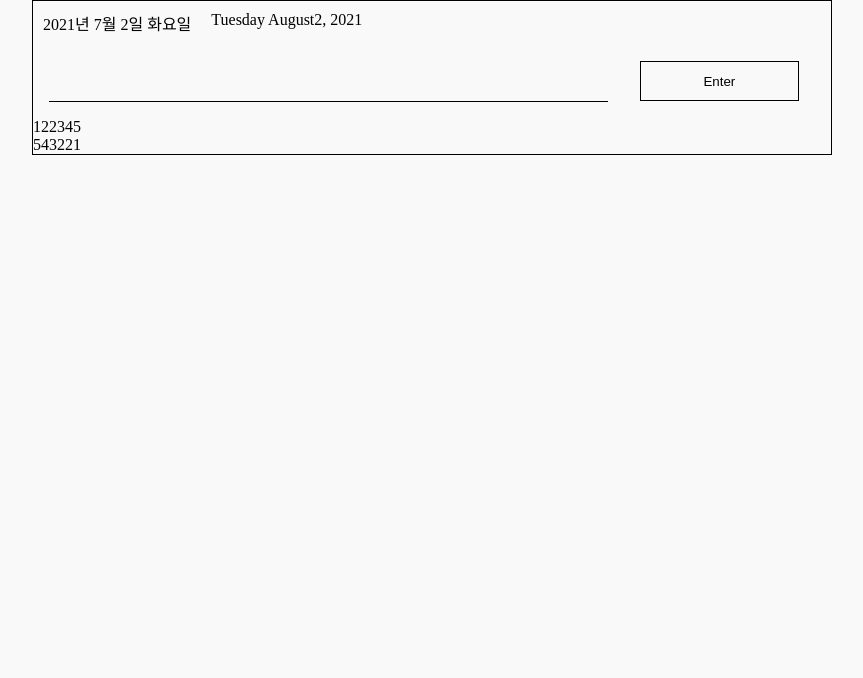
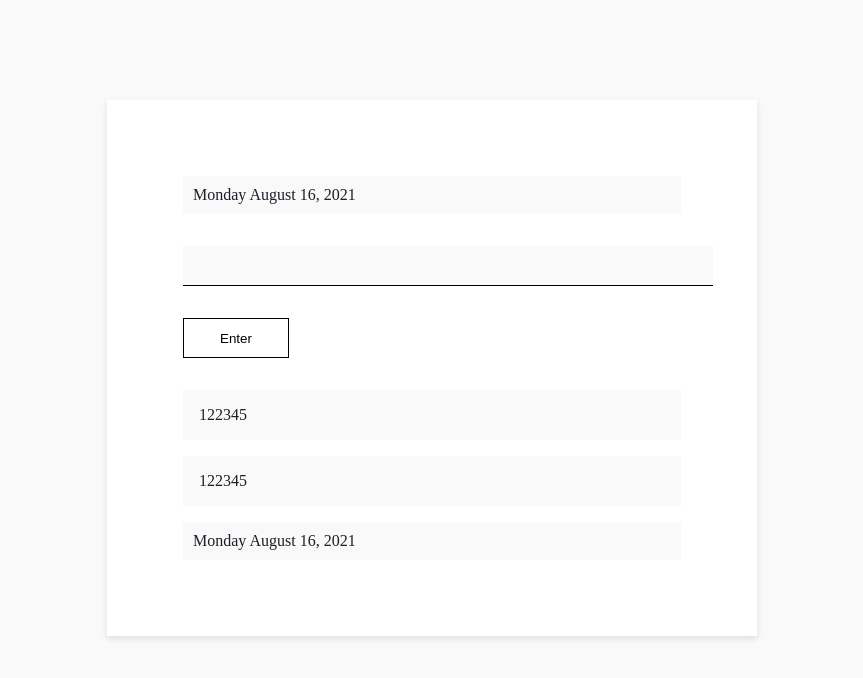
Before and after one commit to ha3158987/SolarConnect, a React (Create React App) app: page / in a window 1280 px wide. Shown: the top 678 px of the page, without its empty margins (208-1071 px from the left). Built offline with nearby package versions, Linux system fonts and the light colour scheme.

Commit message:
feat/timer #9

```diff
--- a/src/common/SortedOutputBox.jsx
+++ b/src/common/SortedOutputBox.jsx
@@ -1,4 +1,5 @@
 import { useState } from "react";
+import styled from "@emotion/styled";
 
 const SortedOutputBox = () => {
   const testNumber = [2, 3, 5, 1, 2, 4];
@@ -35,14 +36,22 @@ const SortedOutputBox = () => {
   };
 
   return (
-  <div>
-    <div>
+  <SortedContainer>
+    <SortedLayout>
       {descending()}
-    </div>
-    <div>
-      {ascending()}
-    </div>
-  </div>);
+    </SortedLayout>
+  </SortedContainer>
+  );
 };
 
+const SortedContainer = styled.div`
+  display: flex;
+  margin : 1rem;
+`;
+
+const SortedLayout = styled.div`
+  display: flex;
+  margin : 1rem;
+`;
+
 export default SortedOutputBox;
--- a/src/common/UTCTimer.jsx
+++ b/src/common/UTCTimer.jsx
@@ -1,26 +1,9 @@
+import { ClassNames } from "@emotion/react";
 import styled from "@emotion/styled";
-
-const currTime = new Date();
-const week = new Array('일요일', '월요일', '화요일', '수요일', '목요일', '금요일', '토요일');
-const weekEng = new Array('Sunday', 'Monday', 'Tuesday', 'Wednesday', 'Thursday', 'Friday', 'Saturday');
-const monthEng = new Array('January', 'February', 'March', 'April', 'May', 'June', 'July', 'August', 'September', 'October', 'November', 'December');
-const year = currTime.getFullYear();
-const month = currTime.getMonth();
-const day = currTime.getDay();
-
-const korFormatDate = (date) => {
-  return year + '년' + ' '
-  + month + '월' + ' ' + day + '일' + ' '
-  + week[day];
-};
-
-const usFormatDate = (date) => {
-  return weekEng[day] + ' ' +  monthEng[month]
-  + day + ', ' + year;
-};
 
 const TimerContainer = styled.div`
   display: flex;
+  margin: 1rem;
 `;
 
 const TimerLayout = styled.span`
@@ -30,13 +13,27 @@ const TimerLayout = styled.span`
 
 
 const UTCTimer = () => {
+  const currTime = new Date();
+  const week = new Array('일요일', '월요일', '화요일', '수요일', '목요일', '금요일', '토요일');
+  const weekEng = new Array('Sunday', 'Monday', 'Tuesday', 'Wednesday', 'Thursday', 'Friday', 'Saturday');
+  const monthEng = new Array('January', 'February', 'March', 'April', 'May', 'June', 'July', 'August', 'September', 'October', 'November', 'December');
+  const korCurrTime = new Date(currTime.getTime());
+  const usCurrTime = new Date(currTime.getTime() - (840 * 60 * 1000));
+
+  const korFormatDate = (date) => {
+    return date.getFullYear() + '년' + ' '
+    + (date.getMonth() +1) + '월' + ' ' + date.getDate() + '일' + ' '
+    + week[date.getDay()];
+  };
+
+  const usFormatDate = (date) => {
+    return weekEng[date.getDay()] + ' ' +  monthEng[date.getMonth()] + ' '
+    + date.getDate() + ', ' + date.getFullYear();
+  };
   return (
     <TimerContainer>
       <TimerLayout>
-        {korFormatDate(currTime)}
-      </TimerLayout>
-      <TimerLayout>
-        {usFormatDate(currTime)}
+        {ClassNames === 'ko' ? (korFormatDate(korCurrTime)) : usFormatDate(usCurrTime)}
       </TimerLayout>
     </TimerContainer>
   )
--- a/src/components/body/UserInput.jsx
+++ b/src/components/body/UserInput.jsx
@@ -1,29 +1,33 @@
-import styled from "@emotion/styled";
 import Timer from "common/UTCTimer";
 import SortedOutput from "common/SortedOutputBox";
-
+import styled from "@emotion/styled";
 
 const UserInput = () => {
+  let timeout = setTimeout(() => alert("hello"), 3000);
   return (
-    <>
     <UserInputLayout>
-      <Timer></Timer>
+      <Timer/>
       <UserInputBox />
       <UserInputSubmitButton>Enter</UserInputSubmitButton>
-      <SortedOutput></SortedOutput>
+      <SortedOutput />
+      <SortedOutput timeout/>
+      <Timer />
     </UserInputLayout>
-    </>
   );
 };
 
 const UserInputLayout = styled.div`
-  width: 800px;
-  border: 1px solid black;
+  width: 650px;
   margin: auto;
+  margin-top: 100px;
+  box-shadow: rgba(0, 0, 0, 0.1) 0px 3px 6px 0px;
+  padding: 60px;
+  color: rgb(30, 29, 41);
+  background: rgb(255, 255, 255);
 `;
 
 const UserInputBox = styled.input`
-  width: 70%;
+  width: 100%;
   height: 40px;
   margin: 1rem;
   border: none;
```
